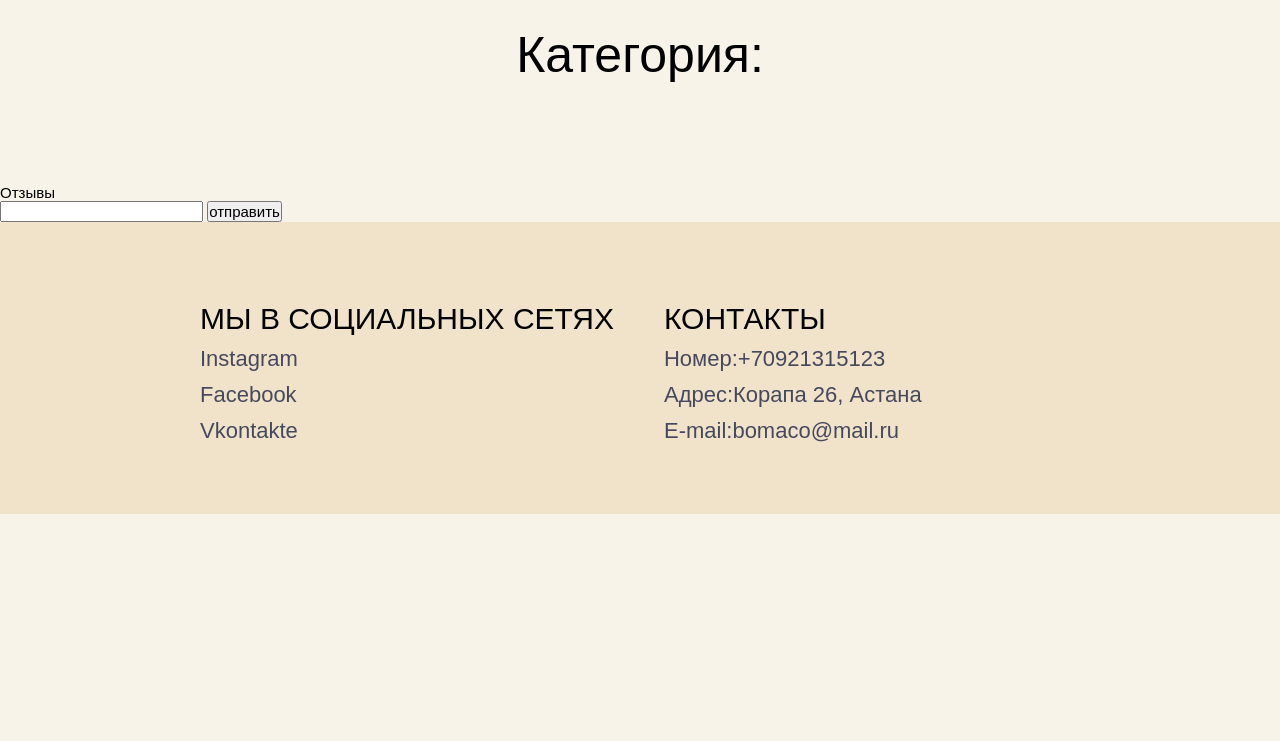
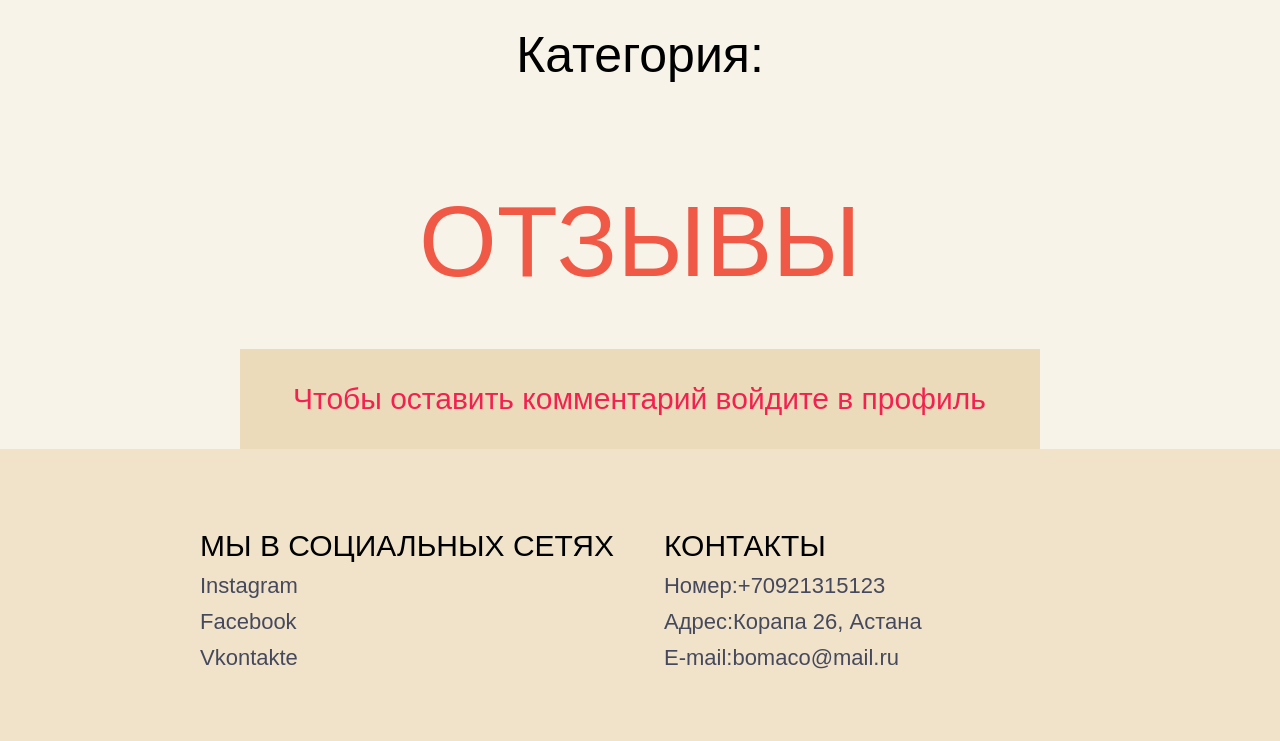
Before and after one commit to ko1z-se-2015/books, a PHP site: page /information.php in a window 1280 px wide. Shown: the part 769-1510 px from the top of the page. Before the commit the page ends 1283 px from the top, so only its background shows below. Run offline with PHP 8.4, Linux system fonts and the light colour scheme; data that the repository does not hold is empty.

Commit message:
изменения

```diff
--- a/funcionality/exit.php
+++ b/funcionality/exit.php
@@ -1,5 +1,7 @@
 <?php
 unset($_COOKIE['user']);
+unset($_COOKIE['id']);
 setcookie('user','', time()-3600,'/'); //123
+setcookie('id','', time()-3600,'/'); //123
 header("location: /books/main_page.php");
 ?>
--- a/information.css
+++ b/information.css
@@ -28,6 +28,66 @@
     font-size: 40px;
 }
 .margin:nth-child(5){
-    margin-bottom: 100px;
     font-size: 50px;
 }
+.box_comments{
+    display: flex;
+    flex-direction: column;
+    align-items: center;
+}
+.box_comments .typesText{
+    margin-bottom: 50px;
+    margin-top: 100px;
+}
+.space{
+    max-width: 800px;
+    width: 100%;
+    height: 100px;
+    background: #ecdbba;
+    display: flex;
+    align-items: center;
+    color: #f3214f;
+    font-size: 30px;
+    padding: 0 53px;
+}
+.space_2{
+    border-top-left-radius: 50px;
+    border-top-right-radius: 50px;
+    max-width: 700px;
+    width: 100%;
+    height: 200px;
+    background: #ecdbba;
+    display: flex;
+    flex-direction: column;
+}
+.area_text{
+    margin: 0 auto;
+    margin-top: 15px;
+    max-width: 600px;
+    height: 100px;
+    width: 100%;
+    transition: 0.3s ease;
+    border: none;
+    -webkit-box-shadow: 5px 5px 21px 9px rgba(0,0,0,0.26);
+    box-shadow: 5px 5px 21px 9px rgba(0,0,0,0.26);
+}
+.area_text:focus{
+    transform: scale(1.02);
+}
+.submit{
+    max-width: 200px;
+    width: 100%;
+    margin: 0 auto;
+    margin-top: 20px;
+    height: 50px;
+    background: white;
+    transition: 0.5s ease;
+    border: none;
+    -webkit-box-shadow: 5px 5px 21px 9px rgba(0,0,0,0.26);
+    box-shadow: 5px 5px 21px 9px rgba(0,0,0,0.26);
+    border-radius: 10px;
+}
+.submit:hover{
+    background: #1eae98;
+    transform: scale(1.1);
+}
--- a/information.php
+++ b/information.php
@@ -18,7 +18,7 @@ if (isset($_GET['id'])) {
     $id = $_GET['id'];
 }
 
-$query = mysqli_query($mysql,"SELECT * FROM `books` WHERE `id`='$id'");
+$query = mysqli_query($mysql, "SELECT * FROM `books` WHERE `id`='$id'");
 $book = mysqli_fetch_assoc($query);
 $book_id = $book['id'];
 ?>
@@ -43,22 +43,33 @@ $book_id = $book['id'];
             ?>
         </div>
     </div>
-    <div>
-        <div>Отзывы</div>
-        <div>
-            <form action="funcionality/fun_comment.php" method="post">
-                <input name="id" type="text" value="<?php echo $book_id?>" style="display: none">
-                <input name="text" type="text">
-                <button type="submit">отправить</button>
+    <div class="box_comments">
+        <div class="typesText">Отзывы</div>
+        <?php
+        if(!isset($_COOKIE['id'])){
+
+
+        ?>
+        <div class="space">
+            Чтобы оставить комментарий войдите в профиль
+        </div>
+        <?php }else {?>
+
+            <form class="space_2" action="funcionality/fun_comment.php" method="post">
+                <input name="id" type="text" value="<?php echo $book_id ?>" style="display: none">
+<!--                <input  class="area_text" name="text" type="text">-->
+                <textarea name="text" class="area_text"></textarea>
+                <button class="submit" type="submit">отправить</button>
             </form>
-        </div>
+
+        <?php } ?>
         <?php
         $query = mysqli_query($mysql, "SELECT * FROM `comments` WHERE `book_id` = '$book_id'");
         while ($comments = mysqli_fetch_assoc($query)) {
             ?>
             <div>
-                <div><?php echo $comments['user']?></div>
-                <div><?php echo $comments['comment']?></div>
+                <div><?php echo $comments['user'] ?></div>
+                <div><?php echo $comments['comment'] ?></div>
             </div>
         <?php } ?>
 
```
